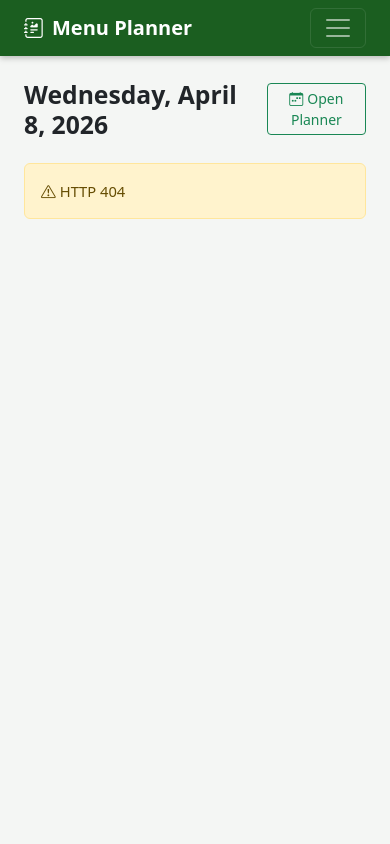
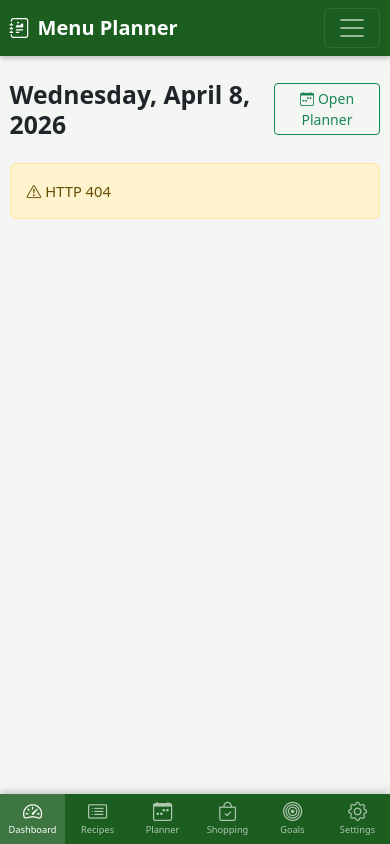
Before and after one commit to airborneteakettle/menu-planner, a Python web app: template app/templates/index.html in a window 390 px wide. Run offline with Jinja, Linux system fonts and the light colour scheme; the template is opened without the code that fills it, so the values that code supplies are empty.

Commit message:
Add mobile responsive layout: bottom nav, day-view planner, 2-col recipe grid
- Bottom tab bar fixed at bottom on mobile (hidden on desktop) with icons for all 6 sections
- Planner: on screens <768px renders a single-day card view with swipeable prev/next day buttons; day navigation wraps across weeks
- Recipe grid: 2 cards per row on mobile (was 1 full-width)
- Main padding reduced on mobile; content clears bottom nav
- Modals, shopping items, tap targets all tuned for thumb use

Co-Authored-By: Claude Sonnet 4.6 <noreply@anthropic.com>

```diff
--- a/app/static/css/style.css
+++ b/app/static/css/style.css
@@ -360,3 +360,93 @@ body {
 /* ── Nutrition source badge ─────────────────────────────── */
 .badge-usda { background: #fff3e0; color: #e65100; font-weight: 500; }
 .badge-page { background: #e8f5e9; color: #1b5e20; font-weight: 500; }
+
+/* ── Mobile: bottom nav bar ─────────────────────────────── */
+#bottom-nav {
+  display: none;
+  position: fixed;
+  bottom: 0;
+  left: 0;
+  right: 0;
+  background: var(--brand);
+  box-shadow: 0 -2px 8px rgba(0,0,0,.22);
+  z-index: 1030;
+  justify-content: space-around;
+  align-items: stretch;
+  padding-bottom: env(safe-area-inset-bottom);
+}
+
+#bottom-nav a {
+  flex: 1;
+  display: flex;
+  flex-direction: column;
+  align-items: center;
+  justify-content: center;
+  padding: .45rem .2rem;
+  color: rgba(255,255,255,.65);
+  text-decoration: none;
+  font-size: .58rem;
+  gap: 2px;
+  transition: color .15s, background .15s;
+  -webkit-tap-highlight-color: transparent;
+}
+
+#bottom-nav a i {
+  font-size: 1.2rem;
+  line-height: 1;
+}
+
+#bottom-nav a.active,
+#bottom-nav a:hover {
+  color: #fff;
+  background: rgba(255,255,255,.15);
+  border-radius: 0;
+}
+
+/* ── Mobile responsive rules ────────────────────────────── */
+@media (max-width: 767px) {
+  /* Show bottom nav, hide top nav links */
+  #bottom-nav { display: flex; }
+  #navMenu    { display: none !important; }
+
+  /* Padding below main content so it clears the bottom nav */
+  .pb-nav { padding-bottom: 68px !important; }
+
+  /* Tighter page padding */
+  .container-fluid { padding-left: .6rem !important; padding-right: .6rem !important; }
+
+  /* Larger tap targets */
+  .btn-add-entry { min-height: 34px; padding: .25rem .6rem; }
+  .btn-remove    { min-width: 24px; min-height: 24px; }
+
+  /* Planner day-view cards */
+  .day-meal-card .card-header {
+    padding: .4rem .75rem;
+  }
+  .day-meal-card .card-body {
+    padding: .5rem .75rem;
+  }
+
+  /* Recipe modal: stack the two columns */
+  #recipe-modal-body .row.g-4 > [class*="col-md"] {
+    flex: 0 0 100%;
+    max-width: 100%;
+  }
+
+  /* Recipe grid: 2 per row on mobile */
+  .recipe-card-col { flex: 0 0 50%; max-width: 50%; }
+
+  /* Modals: less margin on mobile */
+  .modal-dialog:not(.modal-fullscreen) { margin: .4rem auto; }
+  .modal-dialog.modal-lg { max-width: calc(100% - .8rem); }
+
+  /* Shopping list: wider item name */
+  .shop-item-recipes { display: none; }
+
+  /* Planner week-label on mobile: smaller */
+  #week-label { font-size: .78rem; }
+}
+
+@media (min-width: 768px) {
+  .pb-nav { padding-bottom: 1.5rem !important; }
+}
--- a/app/static/js/app.js
+++ b/app/static/js/app.js
@@ -24,6 +24,10 @@ function route() {
   const view = VIEWS[key];
 
   document.querySelectorAll('#main-nav .nav-link').forEach(a =>
+    a.classList.toggle('active', a.getAttribute('href') === '#' + key)
+  );
+
+  document.querySelectorAll('#bottom-nav a').forEach(a =>
     a.classList.toggle('active', a.getAttribute('href') === '#' + key)
   );
 
--- a/app/static/js/planner.js
+++ b/app/static/js/planner.js
@@ -6,6 +6,7 @@ import { openRecipeModal }                    from './recipes.js';
 let _el        = null;
 let weekOffset = 0;
 let _users     = [];   // other users for share UI
+let dayIndex = (new Date().getDay() + 6) % 7; // 0=Mon … 6=Sun for current day
 
 export async function renderPlanner(el) {
   _el = el;
@@ -55,14 +56,23 @@ async function drawGrid() {
     return;
   }
 
-  // Build lookup: grid[date][meal_type] = [entry, ...]
+  // Build lookup: lookup[date][meal_type] = [entry, ...]
   const lookup = {};
   for (const e of entries) {
     const d = lookup[e.date] = lookup[e.date] || {};
     (d[e.meal_type] = d[e.meal_type] || []).push(e);
   }
 
-  const todayStr  = today();
+  const todayStr = today();
+
+  if (window.innerWidth < 768) {
+    buildDayView(grid, dates, lookup, todayStr);
+  } else {
+    buildWeekTable(grid, dates, lookup, todayStr);
+  }
+}
+
+function buildWeekTable(grid, dates, lookup, todayStr) {
   const DAY_NAMES = ['Mon', 'Tue', 'Wed', 'Thu', 'Fri', 'Sat', 'Sun'];
 
   const headerCols = dates.map((d, i) => {
@@ -97,6 +107,72 @@ async function drawGrid() {
       </thead>
       <tbody>${rows}</tbody>
     </table>`;
+
+  wireGrid(grid);
+}
+
+function buildDayView(grid, dates, lookup, todayStr) {
+  const DAY_NAMES = ['Mon', 'Tue', 'Wed', 'Thu', 'Fri', 'Sat', 'Sun'];
+  const date    = dates[dayIndex];
+  const isToday = date === todayStr;
+
+  const dayLabel = `${DAY_NAMES[dayIndex]}, ${formatDate(date, { month: 'short', day: 'numeric' })}`;
+
+  const mealCards = MEAL_TYPES.map(meal => {
+    const dayEntries = lookup[date]?.[meal] || [];
+    const chips = dayEntries.map(e => entryChipHtml(e)).join('');
+    return `
+      <div class="card mb-2 border-0 shadow-sm day-meal-card">
+        <div class="card-header bg-white py-2 d-flex align-items-center">
+          <span class="small fw-bold text-uppercase" style="letter-spacing:.04em;color:#555">${meal}</span>
+        </div>
+        <div class="card-body py-2 px-3">
+          <div class="d-flex flex-wrap gap-1 align-items-center">
+            ${chips}
+            <button class="btn-add-entry" data-date="${date}" data-meal="${meal}">+</button>
+          </div>
+        </div>
+      </div>`;
+  }).join('');
+
+  grid.innerHTML = `
+    <div class="d-flex align-items-center gap-2 mb-3">
+      <button class="btn btn-outline-secondary btn-sm flex-shrink-0" id="btn-prev-day" title="Previous day">
+        <i class="bi bi-chevron-left"></i>
+      </button>
+      <div class="text-center flex-grow-1">
+        <div class="fw-semibold${isToday ? ' text-success' : ''}">${dayLabel}</div>
+        ${isToday ? '<div class="badge bg-success" style="font-size:.6rem;line-height:1.4">Today</div>' : ''}
+      </div>
+      <button class="btn btn-outline-secondary btn-sm flex-shrink-0" id="btn-next-day" title="Next day">
+        <i class="bi bi-chevron-right"></i>
+      </button>
+    </div>
+    ${mealCards}`;
+
+  document.getElementById('btn-prev-day').addEventListener('click', () => {
+    if (dayIndex > 0) {
+      dayIndex--;
+      buildDayView(grid, dates, lookup, todayStr);
+      wireGrid(grid);
+    } else {
+      weekOffset--;
+      dayIndex = 6;
+      drawGrid();
+    }
+  });
+
+  document.getElementById('btn-next-day').addEventListener('click', () => {
+    if (dayIndex < 6) {
+      dayIndex++;
+      buildDayView(grid, dates, lookup, todayStr);
+      wireGrid(grid);
+    } else {
+      weekOffset++;
+      dayIndex = 0;
+      drawGrid();
+    }
+  });
 
   wireGrid(grid);
 }
--- a/app/static/js/recipes.js
+++ b/app/static/js/recipes.js
@@ -192,7 +192,7 @@ function recipeCard(r) {
   const pillsHtml = buildPillsHtml(r);
 
   return `
-    <div class="col-sm-6 col-lg-4 col-xl-3">
+    <div class="col-6 col-sm-6 col-lg-4 col-xl-3">
       <div class="card recipe-card h-100" data-id="${r.id}" data-name="${escHtml(r.name)}">
         <div class="card-body pb-1">
           <div class="d-flex justify-content-between align-items-start mb-1">
--- a/app/templates/index.html
+++ b/app/templates/index.html
@@ -18,7 +18,7 @@
     <button class="navbar-toggler" type="button" data-bs-toggle="collapse" data-bs-target="#navMenu">
       <span class="navbar-toggler-icon"></span>
     </button>
-    <div class="collapse navbar-collapse" id="navMenu">
+    <div class="collapse navbar-collapse" id="navMenu" id="main-nav-links">
       <ul class="navbar-nav ms-auto gap-1">
         <li class="nav-item"><a class="nav-link" href="#dashboard"><i class="bi bi-speedometer2 me-1"></i>Dashboard</a></li>
         <li class="nav-item"><a class="nav-link" href="#recipes"><i class="bi bi-card-list me-1"></i>Recipes</a></li>
@@ -32,7 +32,7 @@
   </div>
 </nav>
 
-<main class="container-fluid py-4 px-4">
+<main class="container-fluid py-4 px-2 px-md-4 pb-nav">
   <div id="view-dashboard" class="view"></div>
   <div id="view-recipes"   class="view d-none"></div>
   <div id="view-planner"   class="view d-none"></div>
@@ -199,5 +199,15 @@
 
 <script src="https://cdn.jsdelivr.net/npm/bootstrap@5.3.2/dist/js/bootstrap.bundle.min.js"></script>
 <script type="module" src="/static/js/app.js"></script>
+
+<!-- Mobile bottom nav -->
+<nav id="bottom-nav" aria-label="Mobile navigation">
+  <a href="#dashboard"><i class="bi bi-speedometer2"></i><span>Dashboard</span></a>
+  <a href="#recipes"><i class="bi bi-card-list"></i><span>Recipes</span></a>
+  <a href="#planner"><i class="bi bi-calendar-week"></i><span>Planner</span></a>
+  <a href="#shopping"><i class="bi bi-bag-check"></i><span>Shopping</span></a>
+  <a href="#goals"><i class="bi bi-bullseye"></i><span>Goals</span></a>
+  <a href="#settings"><i class="bi bi-gear"></i><span>Settings</span></a>
+</nav>
 </body>
 </html>
```
